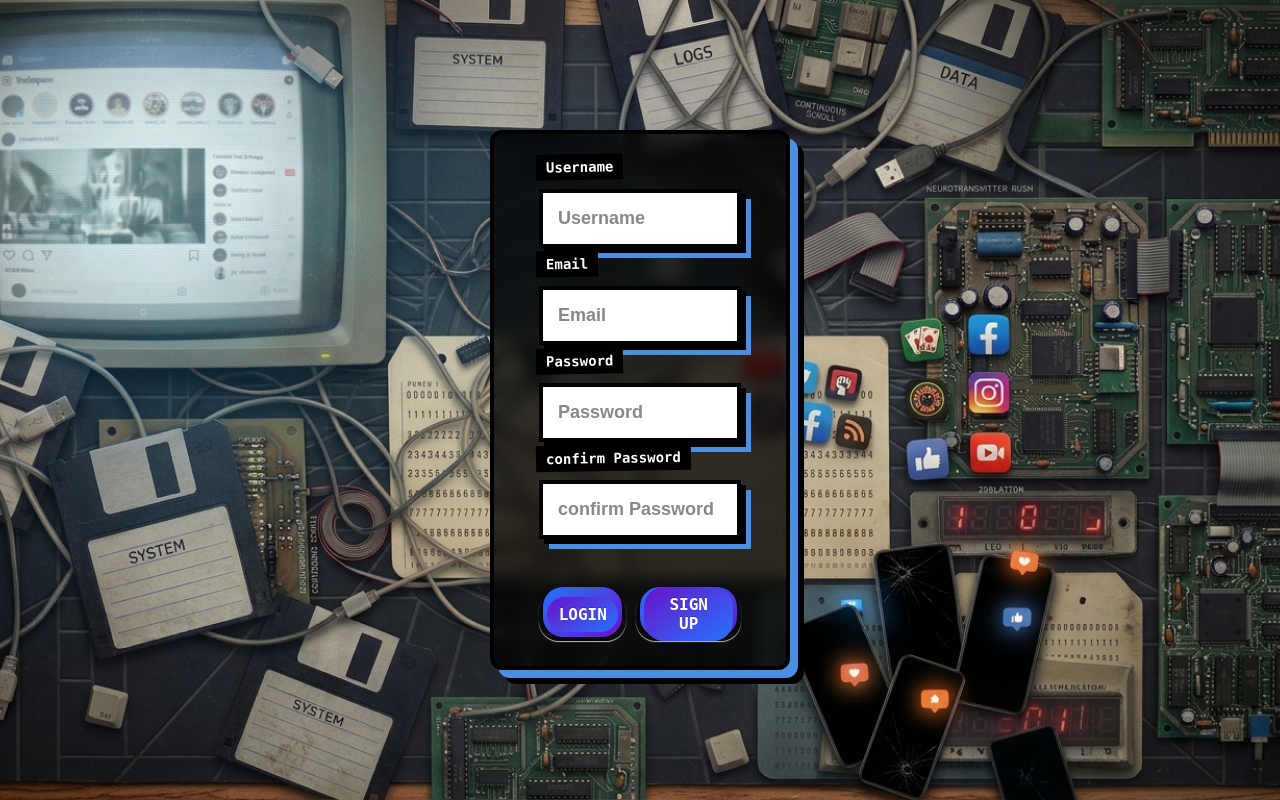
After one commit to madhusudanghategasti-maxver/The-Major-project-addict, a Flask app: page /signup in a window 1280 px wide. The commit adds this page. Run offline with Flask 3, Linux system fonts and the light colour scheme; parts of the project's set-up code (start-up, migrations or seed data) failed here and were passed over.

Commit message:
adding the loding and signup page

```diff
--- a/app.py
+++ b/app.py
@@ -14,7 +14,7 @@ def loadPage():
 
 @app.route('/signup')
 def signup():
-    return render_template('sign_up/sign_up.html')
+    return render_template('signup/signup.html')
 
 if __name__ == "__main__":
     app.run(debug=True)
--- a/requirement.txt
+++ b/requirement.txt
@@ -6,3 +6,5 @@ matplotlib
 seaborn
 ipykernel
 gunicorn
+fastapi
+uvicorn
--- /dev/null
+++ b/static/signup.css
@@ -0,0 +1,240 @@
+/* ==========================================================================
+   GLOBAL BODY & BACKGROUND
+   ========================================================================== */
+body {
+    margin: 0;
+    padding: 0;
+    min-height: 100vh;
+    display: flex;
+    justify-content: center;
+    align-items: center;
+
+    /* Background setup (Handled via Flask inline or fallback relative path) */
+    background-image: url('images/signupbg.png');
+    background-size: cover;
+    background-position: center;
+    background-repeat: no-repeat;
+    background-attachment: fixed;
+
+    font-family: monospace;
+}
+
+/* ==========================================================================
+   SEMI-TRANSPARENT FORM CONTAINER
+   ========================================================================== */
+.form-container {
+    /* Dark translucent overlay */
+    background: rgba(0, 0, 0, 0.75);
+
+    /* Glassmorphism blur effect */
+    backdrop-filter: blur(8px);
+    -webkit-backdrop-filter: blur(8px);
+
+    /* Brutalist box aesthetic */
+    padding: 55px 45px 25px 45px;
+    border-radius: 12px;
+    border: 4px solid #000000;
+    box-shadow: 8px 8px 0px #4a90e2, 14px 14px 0px #000000;
+
+    /* Layout sizing */
+    width: 100%;
+    max-width: 320px;
+    display: flex;
+    flex-direction: column;
+    align-items: center;
+    box-sizing: border-box;
+}
+
+/* ==========================================================================
+   BRUTALIST INPUT STYLES (From Uiverse.io by 0xnihilism)
+   ========================================================================== */
+.brutalist-container {
+    position: relative;
+    width: 100%; /* Spans full width inside .form-container */
+    margin-bottom: 38px;
+    font-family: monospace;
+}
+
+.brutalist-input {
+    width: 100%;
+    padding: 15px;
+    font-size: 18px;
+    font-weight: bold;
+    color: #000;
+    background-color: #fff;
+    border: 4px solid #000;
+    position: relative;
+    overflow: hidden;
+    border-radius: 0;
+    outline: none;
+    box-sizing: border-box;
+    transition: all 0.3s cubic-bezier(0.25, 0.8, 0.25, 1);
+    box-shadow: 5px 5px 0 #000, 10px 10px 0 #4a90e2;
+}
+
+.brutalist-label {
+    position: absolute;
+    left: -3px;
+    top: -35px;
+    font-size: 14px;
+    font-weight: bold;
+    color: #fff;
+    background-color: #000;
+    padding: 5px 10px;
+    transform: rotate(-1deg);
+    z-index: 1;
+    transition: all 0.3s cubic-bezier(0.25, 0.8, 0.25, 1);
+}
+
+/* Focus and Animations */
+.brutalist-input:focus {
+    animation: focus-pulse 4s cubic-bezier(0.25, 0.8, 0.25, 1) infinite,
+               glitch 0.3s cubic-bezier(0.25, 0.8, 0.25, 1) infinite;
+}
+
+.brutalist-input:focus + .brutalist-label {
+    transform: rotate(0deg) scale(1.05);
+    background-color: #4a90e2;
+}
+
+.brutalist-input::placeholder {
+    color: #888;
+    transition: color 0.3s ease;
+}
+
+.brutalist-input:focus::placeholder {
+    color: transparent;
+}
+
+/* Glitch & Pulse Keyframes */
+@keyframes glitch {
+    0% { transform: translate(0); }
+    20% { transform: translate(-2px, 2px); }
+    40% { transform: translate(-2px, -2px); }
+    60% { transform: translate(2px, 2px); }
+    80% { transform: translate(2px, -2px); }
+    100% { transform: translate(0); }
+}
+
+@keyframes focus-pulse {
+    0%, 100% { border-color: #000; }
+    50% { border-color: #4a90e2; }
+}
+
+.smooth-type {
+    position: relative;
+    overflow: hidden;
+}
+
+.smooth-type::before {
+    content: "";
+    position: absolute;
+    top: 0;
+    right: 0;
+    bottom: 0;
+    left: 0;
+    background: linear-gradient(90deg, #fff 0%, rgba(255, 255, 255, 0) 100%);
+    z-index: 1;
+    opacity: 0;
+    transition: opacity 0.3s ease;
+}
+
+.smooth-type:focus::before {
+    opacity: 1;
+    animation: type-gradient 2s linear infinite;
+}
+
+@keyframes type-gradient {
+    0% { background-position: 300px 0; }
+    100% { background-position: 0 0; }
+}
+
+/* ==========================================================================
+   3D BUTTON STYLES (From Uiverse.io by Z4drus)
+   ========================================================================== */
+.button-container {
+    display: flex;
+    justify-content: center;
+    gap: 10px;
+    margin-top: 10px;
+    width: 100%;
+}
+
+.button-3d {
+    -webkit-appearance: none;
+    appearance: none;
+    position: relative;
+    border-width: 0;
+    padding: 0 8px;
+    min-width: 4em;
+    min-height: 4em;
+    box-sizing: border-box;
+    background: transparent;
+    font: inherit;
+    cursor: pointer;
+    border-radius: 20px;
+}
+
+.button-top {
+    display: flex;
+    align-items: center;
+    justify-content: center;
+    position: relative;
+    z-index: 2;
+    padding: 8px 16px;
+    transform: translateY(0);
+    color: #fff;
+    background-image: linear-gradient(145deg, #6a11cb, #2575fc);
+    text-shadow: 0 -1px rgba(0, 0, 0, 0.25);
+    border-radius: 20px;
+    transition: transform 0.3s, border-radius 0.3s, background 10s;
+}
+
+.button-3d:active .button-top {
+    border-radius: 10px 10px 8px 8px / 8px;
+    transform: translateY(2px);
+    background-image: linear-gradient(145deg, #2575fc, #6a11cb);
+}
+
+.button-bottom {
+    position: absolute;
+    z-index: 1;
+    bottom: 4px;
+    left: 4px;
+    border-radius: 20px;
+    padding-top: 6px;
+    width: calc(100% - 8px);
+    height: calc(100% - 10px);
+    background-image: linear-gradient(145deg, #2575fc, #6a11cb);
+    box-shadow: 0px 2px 3px 0px rgba(0, 0, 0, 0.5);
+    transition: border-radius 0.2s, padding-top 0.2s;
+}
+
+.button-base {
+    position: absolute;
+    z-index: 0;
+    top: 4px;
+    left: 0;
+    border-radius: 20px;
+    width: 100%;
+    height: calc(100% - 4px);
+    background-color: rgba(0, 0, 0, 0.15);
+    box-shadow: 0 1px 1px 0 rgba(255, 255, 255, 0.75),
+                inset 0 2px 2px rgba(0, 0, 0, 0.25);
+    transition: border-radius 0.2s, padding-top 0.2s;
+}
+
+.button-3d:active .button-bottom {
+    border-radius: 10px 10px 8px 8px / 8px;
+    padding-top: 0;
+}
+
+.button-3d:active .button-base {
+    border-radius: 10px 10px 8px 8px / 8px;
+}
+
+.material-icons {
+    font-size: 16px;
+    font-weight: bold;
+    font-family: monospace;
+}
--- a/templates/loadingscreen/loading.html
+++ b/templates/loadingscreen/loading.html
@@ -4,7 +4,7 @@
     <meta charset="UTF-8">
     <meta name="viewport" content="width=device-width, initial-scale=1.0">
     <title>Loading...</title>
-    <link rel="stylesheet" href="{{ url_for('static', filename='css/loading.css') }}">
+    <link rel="stylesheet" href="{{ url_for('static', filename='loading.css') }}">
 
     <style>
       body {
@@ -36,7 +36,7 @@
     <script>
   setTimeout(function() {
       // Directs the browser to @app.route('/signup') in your Python file
-      window.location.href = "{{ url_for('sign_up') }}";
+      window.location.href = "{{ url_for('signup') }}";
   }, 4000);
 </script>
 </body>
--- /dev/null
+++ b/templates/signup/signup.html
@@ -0,0 +1,110 @@
+<!DOCTYPE html>
+<html lang="en">
+<head>
+    <meta charset="UTF-8">
+    <meta name="viewport" content="width=device-width, initial-scale=1.0">
+    <title>Smartphone Addiction - Sign Up</title>
+    <link rel="stylesheet" href="{{ url_for('static', filename='signup.css') }}">
+    <style>
+      body {
+        margin: 0;
+        min-height: 100vh;
+        display: flex;
+        justify-content: center;
+        align-items: center;
+
+        /* Flask Background Image setup */
+        background-image: url("{{ url_for('static', filename='images/signupbg.png') }}");
+        background-size: cover;
+        background-position: center;
+        background-repeat: no-repeat;
+        background-attachment: fixed;
+      }
+
+      /* Spacing between inputs */
+      .brutalist-container {
+        margin-bottom: 38px;
+      }
+
+      /* Semi-Transparent Box Container */
+      .form-container {
+        background: rgba(0, 0, 0, 0.75); /* Dark semi-transparent background */
+        backdrop-filter: blur(8px);       /* Glassmorphism blur effect */
+        -webkit-backdrop-filter: blur(8px);
+
+        padding: 55px 45px 25px 45px;
+        border-radius: 12px;
+
+        /* Matching brutalist box styling */
+        border: 4px solid #000;
+        box-shadow: 8px 8px 0px #4a90e2, 14px 14px 0px #000;
+
+        width: 100%;
+        max-width: 300px;
+        display: flex;
+        flex-direction: column;
+        align-items: center;
+      }
+    </style>
+</head>
+<body>
+
+<div class="form-container">
+    <div class="brutalist-container">
+      <input
+        placeholder="Username"
+        class="brutalist-input smooth-type"
+        type="text"
+      />
+      <label class="brutalist-label">Username</label>
+    </div>
+
+    <div class="brutalist-container">
+      <input
+        placeholder="Email"
+        class="brutalist-input smooth-type"
+        type="text"
+      />
+      <label class="brutalist-label">Email</label>
+    </div>
+
+    <div class="brutalist-container">
+      <input
+        placeholder="Password"
+        class="brutalist-input smooth-type"
+        type="password"
+      />
+      <label class="brutalist-label">Password</label>
+    </div>
+
+    <div class="brutalist-container">
+      <input
+        placeholder="confirm Password"
+        class="brutalist-input smooth-type"
+        type="password"
+      />
+      <label class="brutalist-label">confirm Password</label>
+    </div>
+
+    <!-- From Uiverse.io by Z4drus -->
+    <div class="button-container">
+      <button class="button-3d">
+        <div class="button-top">
+          <span class="material-icons">LOGIN</span>
+        </div>
+        <div class="button-bottom"></div>
+        <div class="button-base"></div>
+      </button>
+
+      <button class="button-3d">
+        <div class="button-top">
+          <span class="material-icons">SIGN UP</span>
+        </div>
+        <div class="button-bottom"></div>
+        <div class="button-base"></div>
+      </button>
+    </div>
+</div>
+
+</body>
+</html>
```
Also changed, not shown: API.py (added, +7 -0 lines), templates/sign-up/sign_up.html (deleted, +0 -81 lines), templates/sign-up/style.css (deleted, +0 -266 lines), static/images/signupbg.png (added), static/loading.css (renamed from static/css/loading.css).
